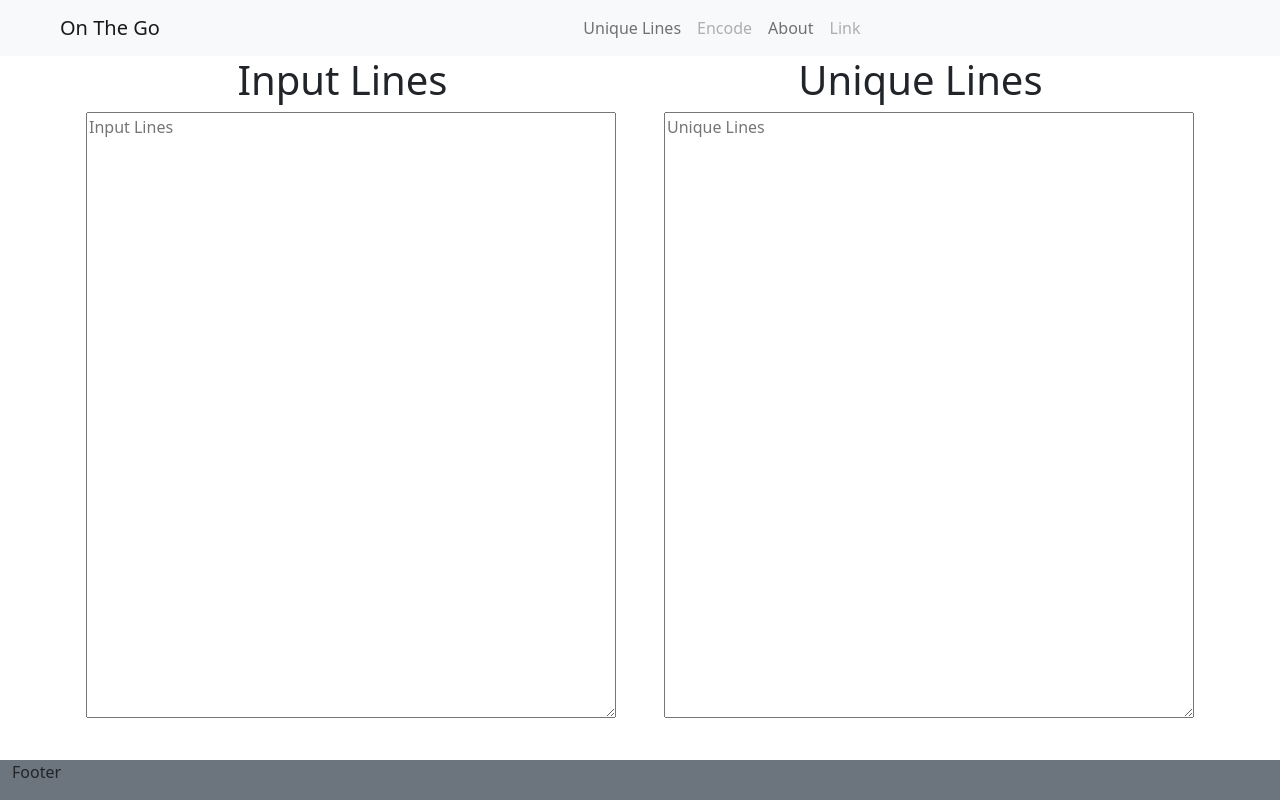
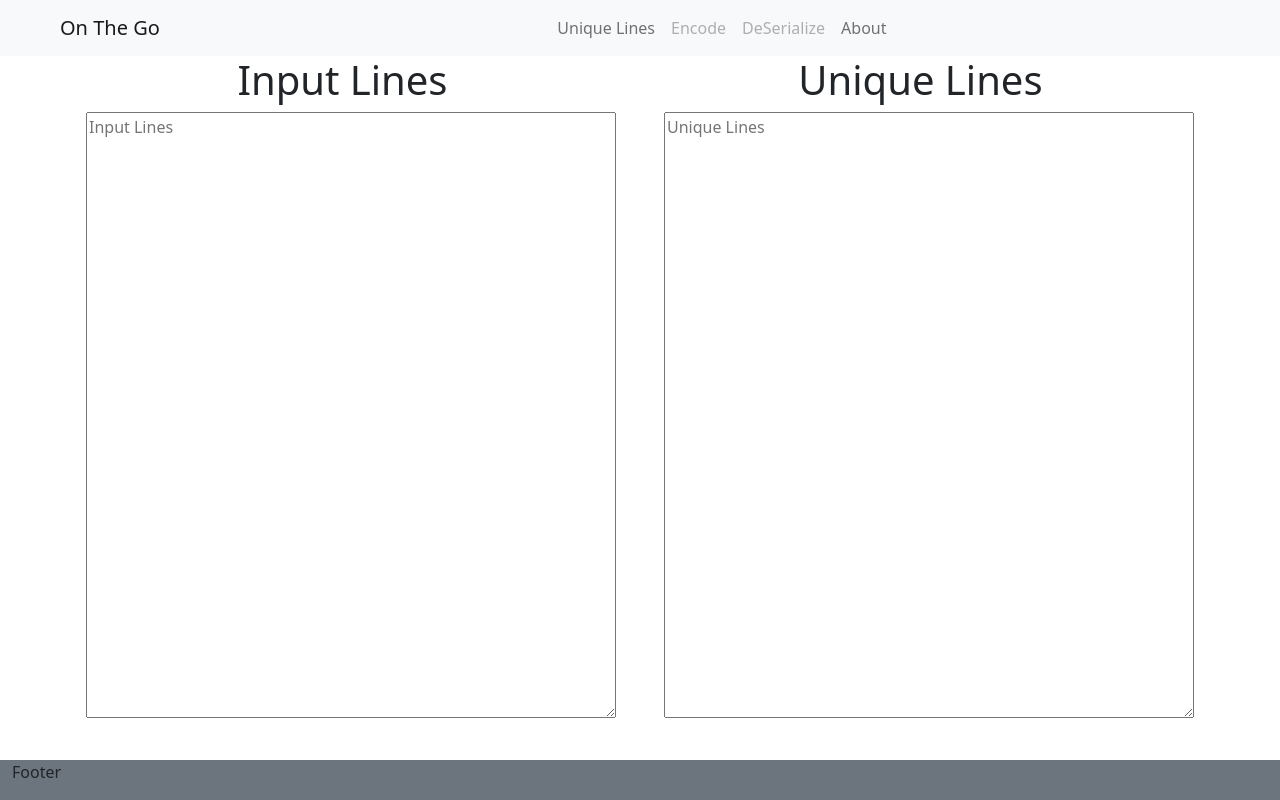
Before and after one commit to hustledarh/on-the-go, a React (Create React App) app: page / in a window 1280 px wide. Built offline with nearby package versions, Linux system fonts and the light colour scheme.

Commit message:
change tab names

```diff
--- a/src/components/Navigation.js
+++ b/src/components/Navigation.js
@@ -15,10 +15,8 @@ function NavScrollExample() {
           >
             <Nav.Link href="/">Unique Lines</Nav.Link>
             <Nav.Link href="/encode" disabled>Encode</Nav.Link>
+            <Nav.Link href="/deserialize" disabled>DeSerialize</Nav.Link>
             <Nav.Link href="/about">About</Nav.Link>
-            <Nav.Link href="/about" disabled>
-              Link
-            </Nav.Link>
           </Nav>
         </Navbar.Collapse>
       </Container>
```
